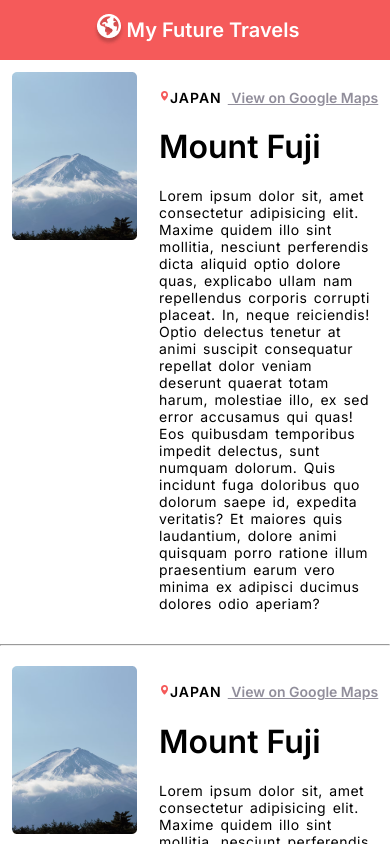
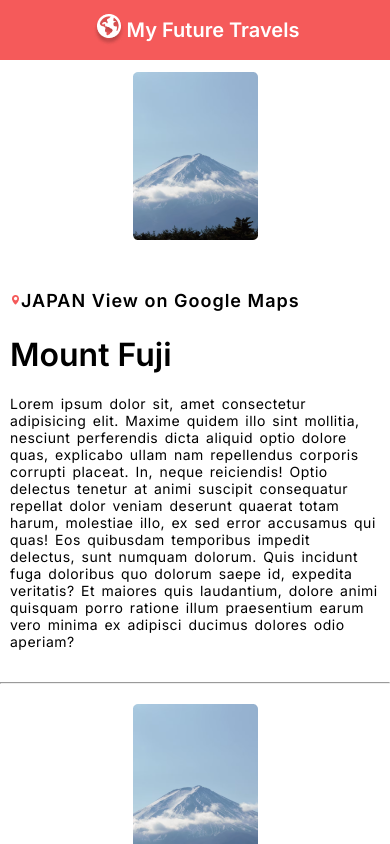
Before and after one commit to Jasminvillatoro/future-travels, a React (Create React App) app: page / in a window 390 px wide. Shown: the top 844 px of the page. Built offline with nearby package versions, Linux system fonts and the light colour scheme.

Commit message:
media queries

```diff
--- a/src/App.css
+++ b/src/App.css
@@ -9,7 +9,7 @@ header {
   align-items: center;
   background-color: #f55a5a;
   color: #fff;
-  width: 100%;
+
   height: 60px;
 }
 
@@ -30,16 +30,21 @@ main {
   left: 62px;
 }
 
+.travel-img {
+  height: 500px;
+  width: 600px;
+}
+
 .text-cnt {
   margin: 10px;
 }
 
 h4 {
   letter-spacing: 1px;
-  font-size: 14px;
+  font-size: 18px;
 }
 
-span {
+a {
   margin-left: 6px;
   letter-spacing: 0;
   color: #918e9b;
@@ -47,7 +52,34 @@ span {
 }
 
 p {
-  font-size: 14px;
+  font-size: 20px;
   letter-spacing: 0.5px;
   word-spacing: 2px;
 }
+
+@media (max-width: 900px) {
+  main {
+    display: flex;
+    flex-direction: column;
+    justify-content: center;
+    align-items: center;
+  }
+
+  .travel-img {
+    height: 400px;
+    width: 550px;
+  }
+
+  p {
+    font-size: 14px;
+    letter-spacing: 0.5px;
+    word-spacing: 2px;
+  }
+}
+
+@media (max-width: 600px) {
+  .travel-img {
+    height: 300px;
+    width: 370px;
+  }
+}
```
